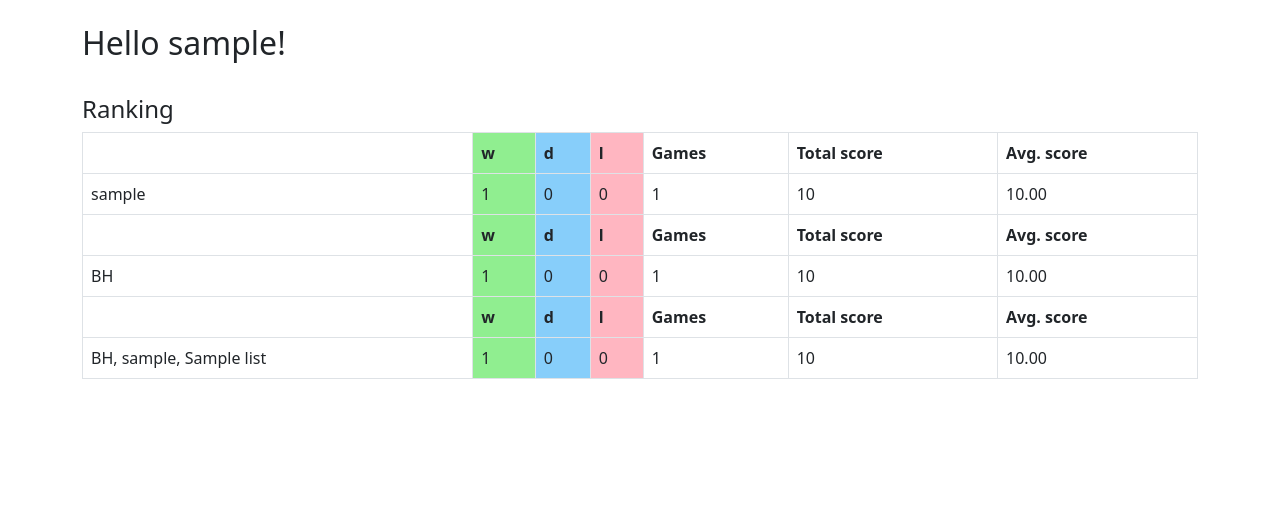
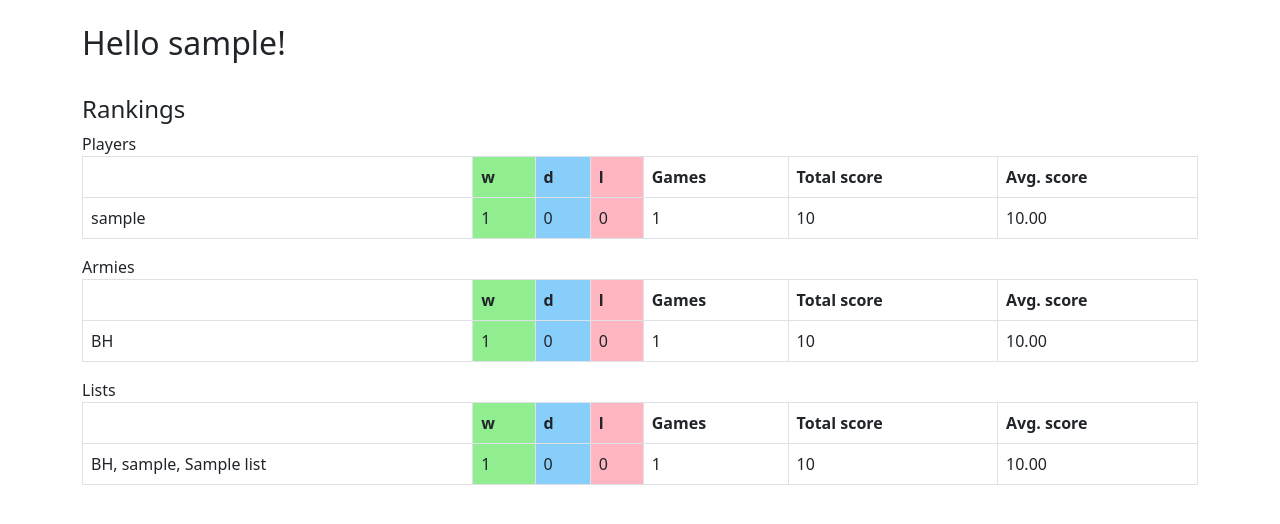
Before and after one commit to Natalia900101/t9aresults, a Django app: page / in a window 1280 px wide. Shown: the part 86-610 px from the top of the page. Run offline with Django 4.2, Linux system fonts and the light colour scheme; a user stored in the database is signed in; data comes from the database, SQL or seed files in the repository; tables that the repository leaves empty hold one stand-in row (values such as "Sample post"); some libraries are stand-ins or nearby versions.

Commit message:
[#16] change template with rankings

```diff
--- a/t9a/templates/home.html
+++ b/t9a/templates/home.html
@@ -44,6 +44,7 @@ Home
     {% if to_be_approved   %}
     <h4 class="text-danger">I have to approve</h4>
     <table class="table table-bordered border-danger">
+        <thead>
         <tr>
             <th></th>
               <th>Event</th>
@@ -53,6 +54,8 @@ Home
               <th>Score</th>
               <th>Opponent</th>
         </tr>
+        </thead>
+        <tbody>
          {% for result in to_be_approved %}
         <tr>
             <td><a class="btn btn-outline-danger" href="{% url 't9a:approve-result' pk=result.id %}">Approve</a></td>
@@ -64,39 +67,13 @@ Home
             <td>{{result.opponent.player}}</td>
         </tr>
         {% endfor %}
+        </tbody>
     </table>
     {% endif %}
 </div>
 
-<div>
-    <h4>Ranking</h4>
-  <table class="table table-bordered">
-{% for r in rankings%}
+{% include 'rankings_template.html' %}
 
-    <tr>
-      <th> </th>
-      <th class="win">w</th>
-      <th class="draw">d</th>
-      <th class="loose">l</th>
-      <th> Games </th>
-      <th>Total score</th>
-      <th>Avg. score</th>
-    </tr>
-    {% for result in r %}
-    <tr>
-      <td class="">{{result.object}}</td>
-      <td class="win">{{result.win}}</td>
-      <td class="draw">{{result.draw}}</td>
-      <td class="loose">{{result.loose}}</td>
-      <td class="">{{result.games}}</td>
-      <td>{{result.sum}}</td>
-      <td>{{result.avg | floatformat:2 }}</td>
-    </tr>
-    {% endfor %}
-
-{% endfor %}
-  </table>
-</div>
 {% endif %}
 
 
--- /dev/null
+++ b/t9a/templates/rankings_template.html
@@ -0,0 +1,29 @@
+<div>
+    <h4>Rankings</h4>
+
+{% for r in rankings%}
+    {{r.name}}
+<table class="table table-bordered">
+    <tr>
+      <th style="width: 35%"> </th>
+      <th class="win">w</th>
+      <th class="draw">d</th>
+      <th class="loose">l</th>
+      <th> Games </th>
+      <th>Total score</th>
+      <th>Avg. score</th>
+    </tr>
+    {% for result in r.ranking %}
+    <tr>
+      <td class="">{{result.object}}</td>
+      <td class="win">{{result.win}}</td>
+      <td class="draw">{{result.draw}}</td>
+      <td class="loose">{{result.loose}}</td>
+      <td class="">{{result.games}}</td>
+      <td>{{result.sum}}</td>
+      <td>{{result.avg | floatformat:2 }}</td>
+    </tr>
+    {% endfor %}
+  </table>
+{% endfor %}
+</div>
--- a/t9a/views.py
+++ b/t9a/views.py
@@ -47,7 +47,20 @@ class HomeView(View):
             request,
             'home.html',
             context={
-                'rankings': [rankingP.get_list(), rankingA.get_list(), rankingL.get_list()],
+                'rankings': [
+                    {
+                        'name': "Players",
+                        'ranking': rankingP.get_list(),
+                    },
+                    {
+                        'name': "Armies",
+                        'ranking': rankingA.get_list(),
+                    },
+                    {
+                        'name': "Lists",
+                        'ranking': rankingL.get_list(),
+                    }
+                ],
                 'to_be_approved': to_be_approved,
                 'waiting_for_approval': waiting_for_approval,
                 'head': head
--- a/templates/menu.html
+++ b/templates/menu.html
@@ -34,9 +34,6 @@
         <li class="nav-item">
           <a class="nav-link" href="{% url 't9a:add-list' %}">Add list</a>
         </li>
-        <li class="nav-item">
-          <a class="nav-link" href="{% url 't9a:add-group' %}">Add group</a>
-        </li>
          <li class="nav-item">
           <a class="nav-link" href="{% url 't9a:list-groups' %}">List groups</a>
         </li>
```
